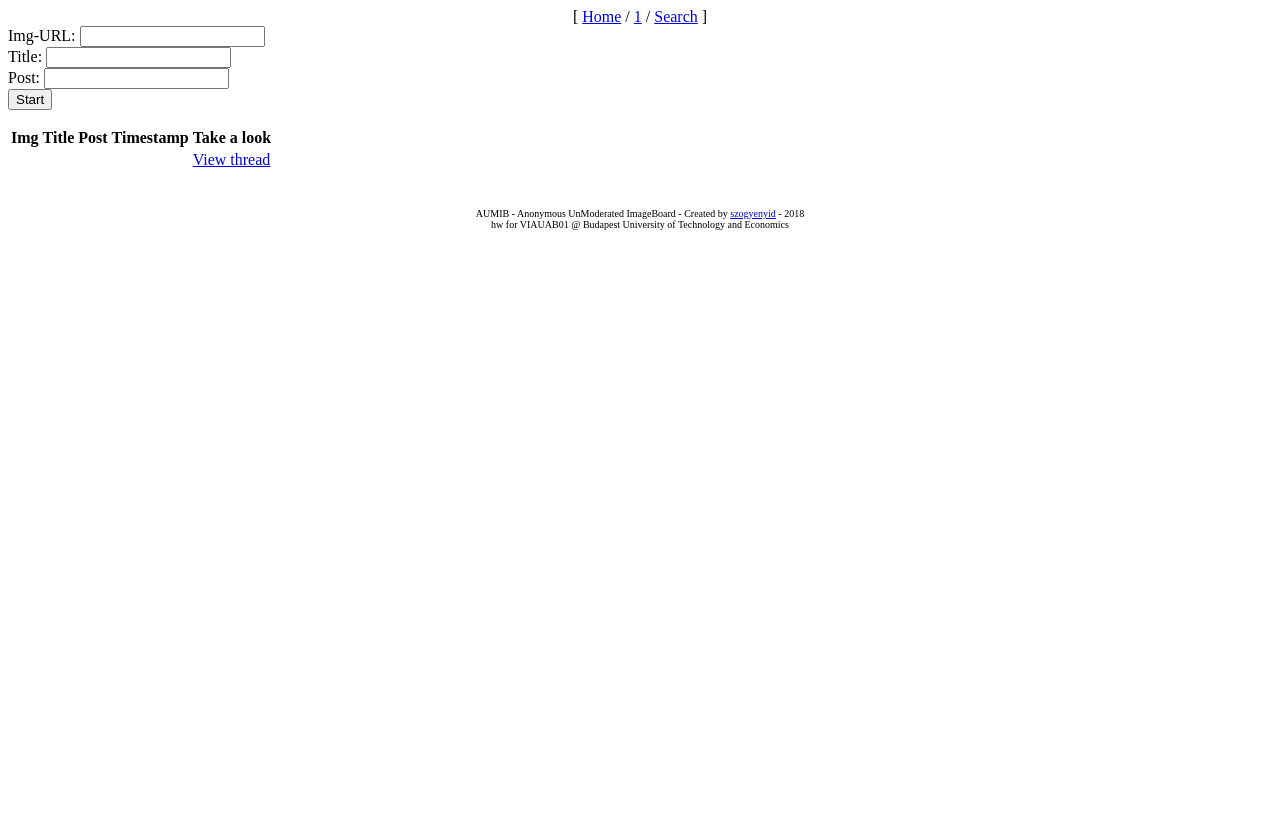
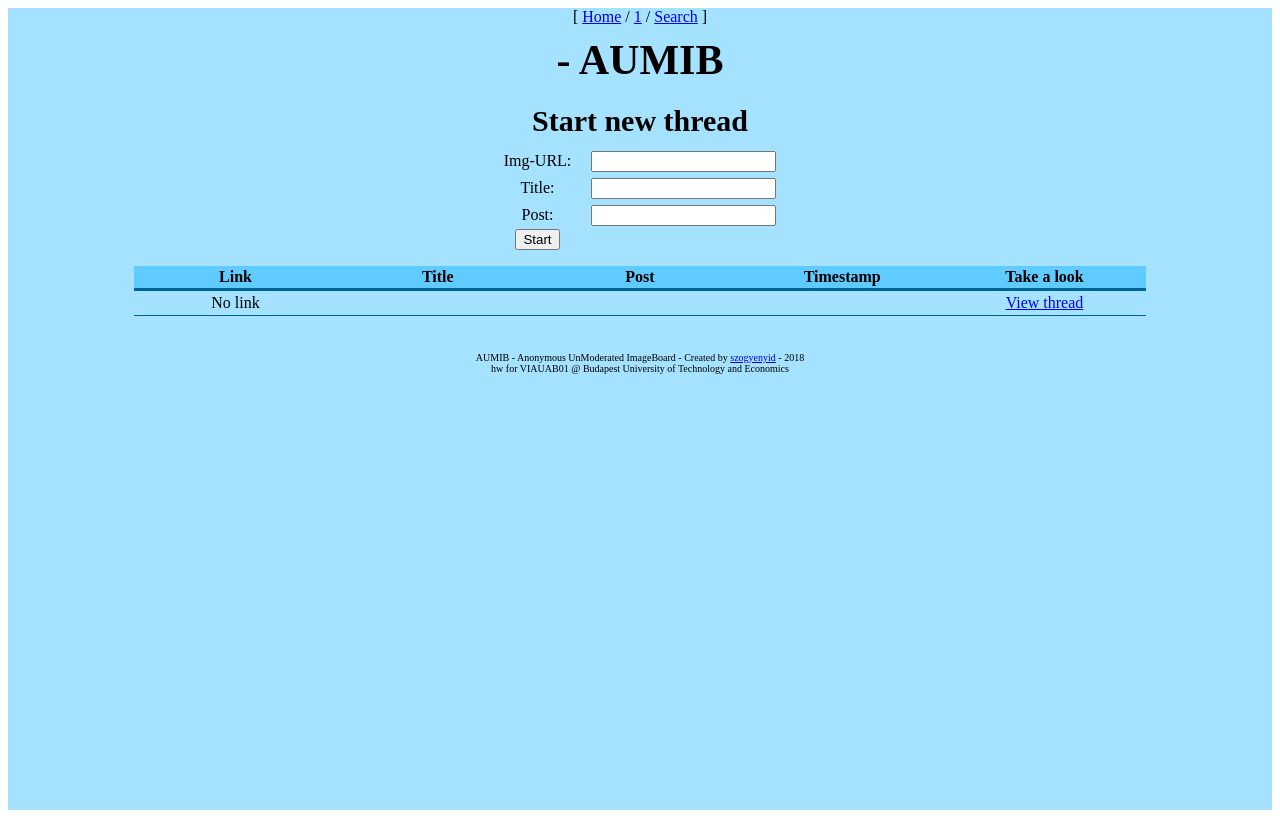
Before and after one commit to szogyenyid/AUMIB, a PHP site: page /board.php?cat=1 in a window 1280 px wide. Before the commit the page ends 230 px from the top, so only its background shows below. Run offline with PHP 8.4, Linux system fonts and the light colour scheme; tables that the repository leaves empty or names only in its code hold one stand-in row (values such as "Sample post"); data that the repository does not hold is empty.

Commit message:
board.php done with divs instead of table

```diff
--- a/htdocs/board.php
+++ b/htdocs/board.php
@@ -30,35 +30,65 @@
 <html>
 	<head>
 		<title><?= $catName?> - AUMIB</title>
+		<link rel="stylesheet" type="text/css" href="theme.css">
+		<link rel="icon" href="favicon.ico" type="image/ico">
 	</head>
 	<body>
+	<div id="body">
 		<!-- Header --><!-- DONE -->
+		<div id="title"><?= $catName?> - AUMIB</div>
+		<div id="subtitle">Start new thread</div>
 		<!-- Start new thread --><!-- DONE -->
+		<div id="inputWrapper">
 		<form action="board.php?cat=<?=$category?>" method="post">
-		Img-URL: <input type="text" name="imgurl"><br>
-		Title: <input type="text" name="title"><br>
-		Post: <input type="text" name="post"><br>
+
+		<div id="inputRow">
+		<div id="inputLabel">Img-URL:</div>
+		<div id="inputLabel"><input type="text" name="imgurl"></div>
+		</div>
+
+		<div id="inputRow">
+		<div id="inputLabel">Title:</div>
+		<div id="inputLabel"><input type="text" name="title"></div>
+		</div>
+
+		<div id="inputRow">
+		<div id="inputLabel">Post:</div>
+		<div id="inputLabel"><input type="text" name="post"></div>
+		</div>
+
+		<div id="inputRow">
 		<input type="submit" value="Start" name="newThr">
+		</div>
 		</form>
+		</div>
 		<!-- List threads --><!-- DONE -->
-		<table>
-			<th>Img</th>
-			<th>Title</th>
-			<th>Post</th>
-			<th>Timestamp</th>
-			<th>Take a look</th>
+		<div id="thrTable">
+			<div id="thrTableRow">
+				<div id="thrTableHeader">Link</div>
+				<div id="thrTableHeader">Title</div>
+				<div id="thrTableHeader">Post</div>
+				<div id="thrTableHeader">Timestamp</div>
+				<div id="thrTableHeader">Take a look</div>
+			</div>
 			<?php while ($row = mysqli_fetch_array($threads)): ?>
-			<tr>
-			<td><?= $row['Image'] ?></td>
-			<td><?= $row['Title'] ?></td>
-			<td><?= $row['Post'] ?></td>
-			<td><?= $row['Datetime'] ?></td>
-			<td><a href="thread.php?id=<?= $row['Id']?>">View thread</a></td>
-			</tr>
+			<div id="thrTableRow">
+					<?php if(($row['Image']) == ""): ?>
+						<div id="thrTableCell">No link</div>
+					<?php else: ?>
+					<div id="thrTableLinkCell"><a href="//<?= $row['Image']?>">LINK</a></div> <!-- // for absolute link -->
+					<?php endif; ?>
+				<div id="thrTableCell"><?= $row['Title'] ?></div>
+				<div id="thrTableCell"><?= $row['Post'] ?></div>
+				<div id="thrTableCell"><?= $row['Datetime'] ?></div>
+				<div id="thrTableCell"><a href="thread.php?id=<?= $row['Id']?>">View thread</a></div>
+			</div>
 			<?php endwhile; ?>
-		</table>
+		</div>
+
 		<!-- Footer --><!-- DONE -->
 		<?php include ("footer.php") ?>
+		</div>
 	</body>
 </html>
 
--- a/htdocs/theme.css
+++ b/htdocs/theme.css
@@ -1,6 +1,11 @@
 #body{
 	background-color: #a5e2ff;
 	height: 100%;
+}
+#headerbody{
+	background-color: #a5e2ff;
+	height: auto;
+	overflow: hidden;
 }
 
 #title{
@@ -43,3 +48,62 @@
 	border-bottom: 1px solid #006596;
 	text-align: center;
 }
+
+#thrTable{
+	display: table;
+	width: 80%;
+	margin: auto;
+	align: center;
+}
+#thrTableRow{
+	display: table-row;
+}
+#thrTableRow:nth-child(odd){
+	display: table-row;
+	background-color: #cceeff;
+}
+#thrTableHeader{
+	display: table-cell;
+	border-bottom: 3px solid #006596;
+	background-color: #60cbff;
+	font-weight:bold;
+	text-align: center;
+	padding: 2px;
+}
+#thrTableCell{
+	width: auto;
+	min-width: 140px;
+	display: table-cell;
+	padding: 3px 10px;
+	border-bottom: 1px solid #006596;
+	text-align: center;
+	overflow-wrap: break-word;
+	word-wrap: break-word;
+	word-break: break-all;
+	vertical-align: middle;
+}
+#thrTableLinkCell{
+	width: auto;
+	min-width: 75px;
+	display: table-cell;
+	padding: 3px 10px;
+	border-bottom: 1px solid #006596;
+	text-align: center;
+	vertical-align: middle;
+}
+
+#inputWrapper{
+	display: table;
+	text-align: center;
+	align: center;
+	margin: auto;
+}
+#inputRow{
+	display: table-row;
+	text-align: center;
+}
+#inputLabel{
+	display: table-cell;
+	padding: 3px 10px;
+	text-align: center;
+}
```
Also changed, not shown: htdocs/divs_plan.txt (+6 -6 lines).
